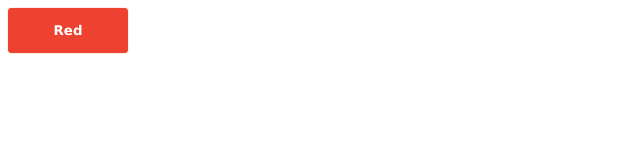
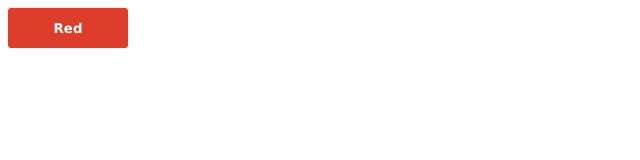
Before and after one commit to fuzecss/fuzecss.github.io, a plain HTML site: page index.html in a window 1280 px wide. Shown: the whole page, without its empty margins (0-640 px from the left). Drawn offline with Linux system fonts and the light colour scheme.

Commit message:
Update fuze.css

```diff
--- a/fuze.css
+++ b/fuze.css
@@ -20,12 +20,12 @@
 .red {
     border-radius: 4px;
     width: 120px;
-    height: 45px;
+    height: 40px;
     color: white;
     -webkit-transition: all .3s linear;
     transition: all .3s linear;
-    box-shadow: 0px 0px 1px #ed422f;
-    background-color: #ed422f;
+    box-shadow: 0px 0px 1px #dd3e2c;
+    background-color: #dd3e2c;
     border: 1px solid transparent;
     font-family: "Verdana";
     font-weight: bold;
```
